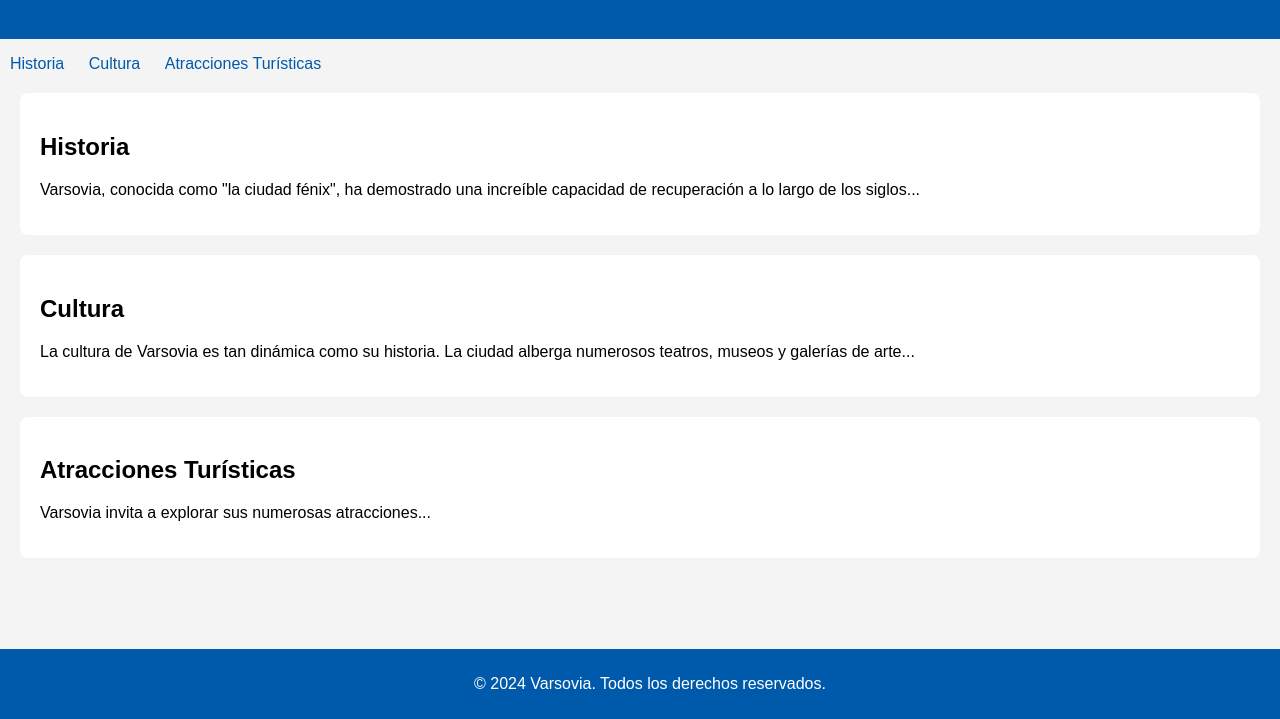
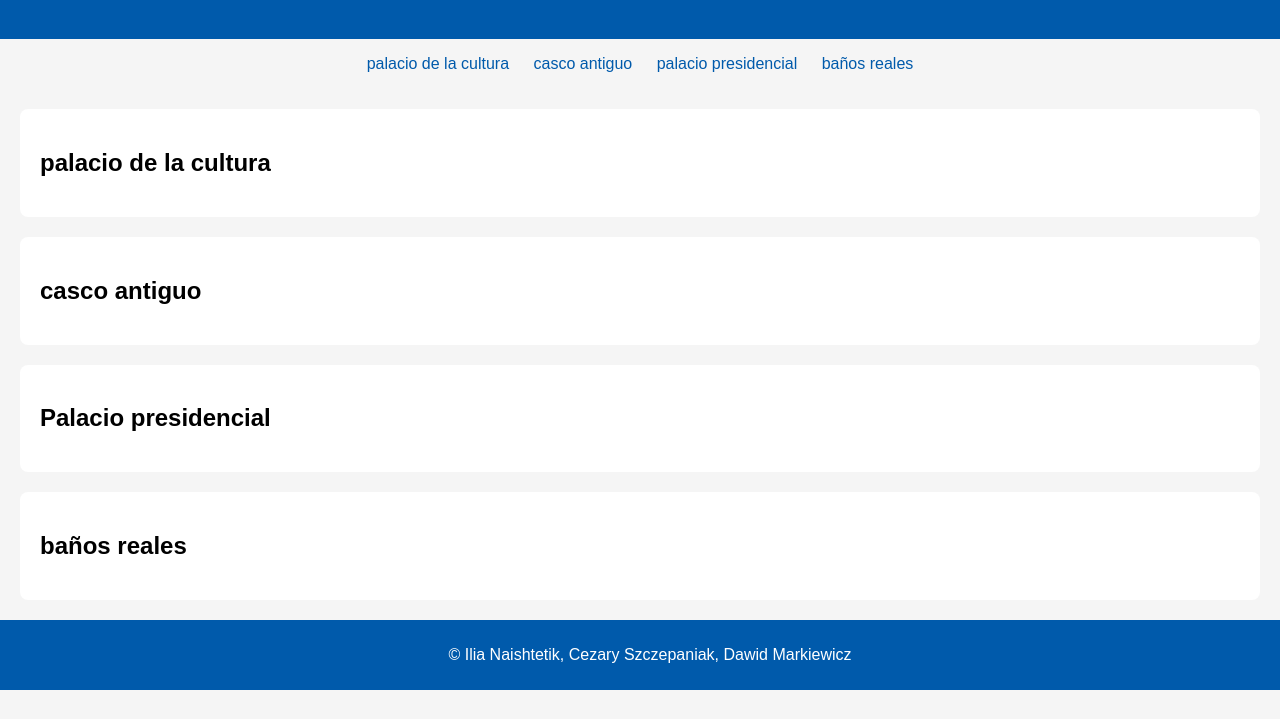
Before and after one commit to Demonslayerrrr/Projekt-z-Hiszpa-skiego, a plain HTML site: page index.html in a window 1280 px wide. Shown: the part 81-800 px from the top of the page. Drawn offline with Linux system fonts and the light colour scheme.

Commit message:
ilia dodaj tekst

```diff
--- a/index.html
+++ b/index.html
@@ -12,31 +12,30 @@
     </header>
     <nav>
       <ul>
-        <li><a href="#historia">Historia</a></li>
-        <li><a href="#cultura">Cultura</a></li>
-        <li><a href="#atracciones">Atracciones Turísticas</a></li>
+        <li><a href="#palacio">palacio de la cultura</a></li>
+        <li><a href="#antiguo">casco antiguo</a></li>
+        <li><a href="#presidencial">palacio presidencial</a></li>
+        <li><a href="#banos">baños reales</a></li>
       </ul>
     </nav>
-    <section id="historia">
-      <h2>Historia</h2>
-      <p>
-        Varsovia, conocida como "la ciudad fénix", ha demostrado una increíble
-        capacidad de recuperación a lo largo de los siglos...
-      </p>
+    <section id="palacio">
+      <h2>palacio de la cultura</h2>
+      <p></p>
     </section>
-    <section id="cultura">
-      <h2>Cultura</h2>
-      <p>
-        La cultura de Varsovia es tan dinámica como su historia. La ciudad
-        alberga numerosos teatros, museos y galerías de arte...
-      </p>
+    <section id="antiguo">
+      <h2>casco antiguo</h2>
+      <p></p>
     </section>
-    <section id="atracciones">
-      <h2>Atracciones Turísticas</h2>
-      <p>Varsovia invita a explorar sus numerosas atracciones...</p>
+    <section id="presidencial">
+      <h2>Palacio presidencial</h2>
+      <p></p>
+    </section>
+    <section id="banos">
+      <h2>baños reales</h2>
+      <p></p>
     </section>
     <footer>
-      <p>© 2024 Varsovia. Todos los derechos reservados.</p>
+      <p>© Ilia Naishtetik, Cezary Szczepaniak, Dawid Markiewicz</p>
     </footer>
     <script src="script.js"></script>
   </body>
--- a/script.js
+++ b/script.js
@@ -1,3 +1,3 @@
-document.addEventListener("DOMContentLoaded", function () {
-  alert("Bienvenidos a la página sobre Varsovia!");
-});
+// document.addEventListener("DOMContentLoaded", function () {
+//   alert("Bienvenidos a la página sobre Varsovia!");
+// });
--- a/styles/styles.css
+++ b/styles/styles.css
@@ -2,7 +2,7 @@ body {
   font-family: Arial, sans-serif;
   margin: 0;
   padding: 0;
-  background-color: #f4f4f4;
+  background-color: hsl(0, 0%, 96%);
 }
 
 header {
@@ -10,6 +10,12 @@ header {
   color: #ffffff;
   padding: 20px;
   text-align: center;
+}
+
+nav {
+  display: flex;
+  justify-content: center;
+  width: 100vw;
 }
 
 nav ul {
@@ -39,7 +45,6 @@ footer {
   color: #ffffff;
   text-align: center;
   padding: 10px;
-  position: fixed;
   bottom: 0;
   width: 100%;
 }
```
